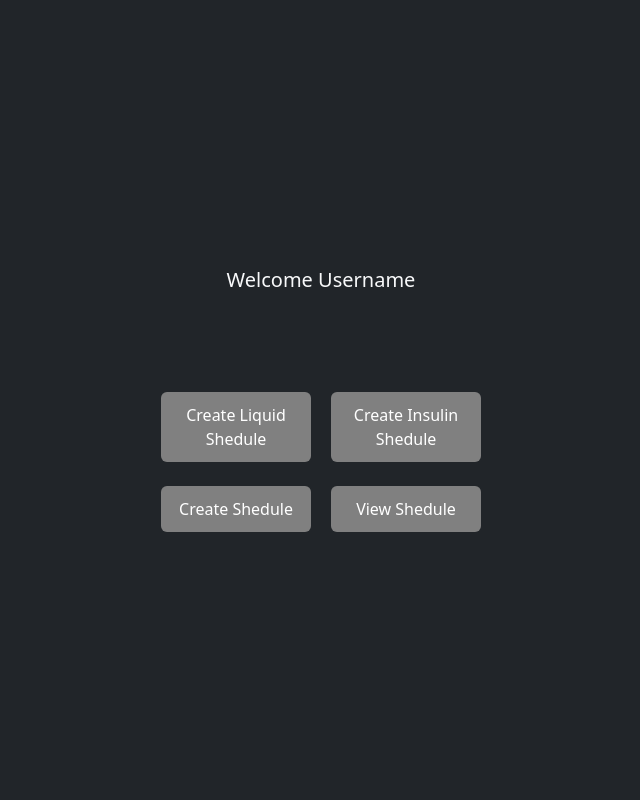
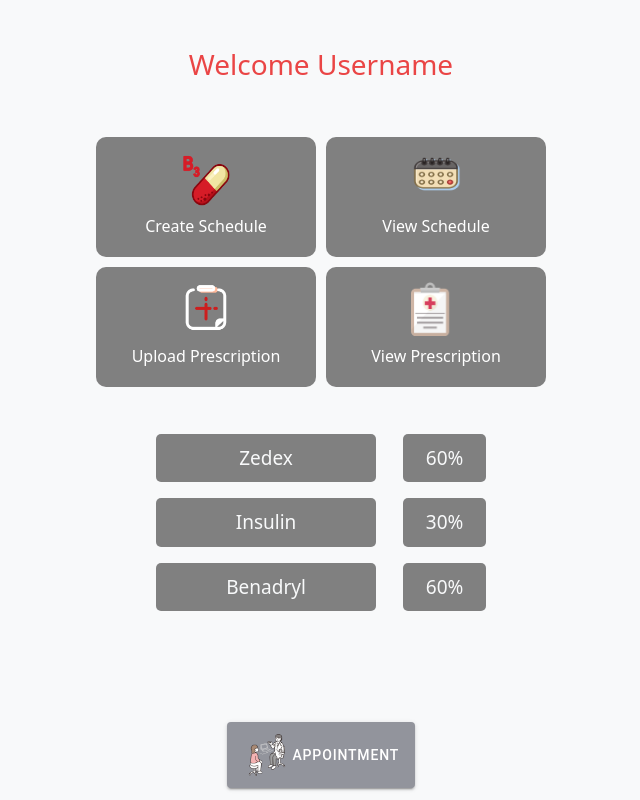
Before and after one commit to Shruti2906/SmartMedicineBox, a React (Vite) app: page /homeScreen in a window 1280 px wide. Shown: the whole page, without its empty margins (319-959 px from the left). Built offline with nearby package versions, Linux system fonts and the light colour scheme.

Commit message:
Added Homescreen components

```diff
--- a/src/pages/CreateScheduleLiquid/CreateScheduleLiquid.css
+++ b/src/pages/CreateScheduleLiquid/CreateScheduleLiquid.css
@@ -1,5 +1,8 @@
 .content{
     background-color: white;
+}
+.title-part{
+    margin-top: -60%;
 }
 
 .title-part h1{
--- a/src/pages/HomeScreen/homeScreen.css
+++ b/src/pages/HomeScreen/homeScreen.css
@@ -1,3 +1,45 @@
-/* .body{
-    background-color: ;
-} */
+.container-fluid{
+    height: 100vh;
+    display: flex;
+    flex-direction: column;
+    justify-content: center;
+    align-items: center;
+}
+.title h3{
+    color: var(--ion-color-pri);
+}
+.four-buttons{
+    margin-top: -5%;
+}
+.image-btn{
+    height: 120px;
+    display: flex;
+    flex-direction: column;
+    align-items: center;
+    background-color: gray;
+    padding: 15px;
+    border-radius: 10px;
+    color: white;
+}
+
+.appointment-btn{
+    margin-bottom: auto;
+}
+
+ion-col{
+    width: 230px;
+}
+
+ion-grid .medicine-name{
+    border-radius: 5px;
+    padding: 10px;
+    font-size: 19px;
+    background-color: gray;
+}
+
+ion-grid .medicine-per{
+    border-radius: 5px;
+    padding: 10px;
+    font-size: 19px;
+    background-color: gray;
+}
--- a/src/pages/HomeScreen/homeScreen.tsx
+++ b/src/pages/HomeScreen/homeScreen.tsx
@@ -1,52 +1,103 @@
-import { IonPage, IonRouterLink } from "@ionic/react";
+import { IonButton, IonCol, IonGrid, IonImg, IonPage, IonRouterLink, IonRow, IonText } from "@ionic/react";
 import 'bootstrap/dist/css/bootstrap.min.css';
 import './homeScreen.css';
-import ButtonComponent from "../../components/Button/ButtonComponent";
+import createSchedule from '/src/assets/images/createSchedule.png';
+import viewSchedule from '/src/assets/images/view_schedule.png';
+import uploadPres from '/src/assets/images/upload_prescription.png';
+import viewPres from '/src/assets/images/view_prescription.png';
+import appointment from '/src/assets/images/appointment.png';
+
 
 const Homepage: React.FC = () =>{
     return(
-        <IonPage className="bg-dark text-light d-flex justify-content-center">
-            <div>
-                <div className="title mt-auto">
-                    <h5 className="text-center">Welcome Username</h5>
-                </div>
-                <div className="text-center">
-                    <IonRouterLink routerLink="/createLiquidSchedule">
-                    <ButtonComponent title="Create Liquid Shedule" style={{ color:"white",
-                                                                    backgroundColor:"gray",
-                                                                    width:"150px",
-                                                                    margin: "0 10px",
-                                                                    padding:"10px 0"
-                    }}/>
-                    </IonRouterLink>
-
-                    <IonRouterLink routerLink="/createInsulinSchedule">
-                    <ButtonComponent title="Create Insulin Shedule" style={{ color:"white",
-                                                                    backgroundColor:"gray",
-                                                                    width:"150px",
-                                                                    margin: "0 10px",
-                                                                    padding:"10px 0"
-                    }}/>
-                    </IonRouterLink>
-                </div><br/>
-                <div className="text-center">
-                    <ButtonComponent title="Create Shedule" style={{ color:"white",
-                                                                    backgroundColor:"gray",
-                                                                    width:"150px",
-                                                                    margin: "0 10px",
-                                                                    padding:"10px 0"
-                    }}/>
-
-                    <IonRouterLink routerLink="/viewPrescription">
-                    <ButtonComponent title="View Shedule" style={{ color:"white",
-                                                                    backgroundColor:"gray",
-                                                                    width:"150px",
-                                                                    margin: "0 10px",
-                                                                    padding:"10px 0"
-                    }}/>
-                    </IonRouterLink>
+        <IonPage className="bg-light text-light d-flex justify-content-center">
+            <div className="container-fluid">
+                <div className="title mt-5">
+                    <h3 className="text-center">Welcome Username</h3>
                 </div>
 
+                {/* Four buttons */}
+                <div className="four-buttons">
+                <IonGrid>
+                    <IonRow>
+                        <IonCol>
+                            <IonRouterLink routerLink="/createLiquidSchedule">
+                            <div className="image-btn">
+                                <div className="image">
+                                    <IonImg  src={ createSchedule } style={{ width:"50px" }} ></IonImg>
+                                </div>
+                                <IonText className="p-1 text-center mt-auto">Create Schedule</IonText>
+                            </div>
+                            </IonRouterLink>
+                        </IonCol>
+                        <IonCol>
+                        <IonRouterLink routerLink="/createInsulinSchedule">
+                            <div className="image-btn">
+                                <div className="image">
+                                    <IonImg  src={ viewSchedule } style={{ width:"50px" }} ></IonImg>
+                                </div>
+                                <IonText className="p-1 text-center mt-auto">View Schedule</IonText>
+                            </div>
+                        </IonRouterLink>
+                        </IonCol>
+                    </IonRow>
+                    <IonRow>
+                        <IonCol>
+                        <IonRouterLink routerLink="/createLiquidSchedule">
+                            <div className="image-btn">
+                                <div className="image">
+                                    <IonImg  src={ uploadPres } style={{ width:"50px" }} ></IonImg>
+                                </div>
+                                <IonText className="p-1 text-center mt-auto">Upload Prescription</IonText>
+                            </div>
+                        </IonRouterLink>
+                        </IonCol>
+                        <IonCol>
+                        <IonRouterLink routerLink="/viewPrescription">
+                            <div className="image-btn">
+                                <div className="image">
+                                    <IonImg  src={ viewPres } style={{ width:"50px" }} ></IonImg>
+                                </div>
+                                <IonText className="p-1 text-center mt-auto">View Prescription</IonText>
+                            </div>
+                        </IonRouterLink>
+                        </IonCol>
+                    </IonRow>
+                </IonGrid>
+                </div>
+
+                {/* Liquid Percentages */}
+                <IonGrid className="mt-4">
+                    <IonRow className="py-2">
+                        <IonCol className="medicine-name" size="8">
+                            <IonText>Zedex</IonText>
+                        </IonCol>
+                        <IonCol className="medicine-per" offset="1">
+                            <IonText>60%</IonText>
+                        </IonCol>
+                    </IonRow>
+                    <IonRow className="py-2">
+                        <IonCol className="medicine-name" size="8">
+                            <IonText>Insulin</IonText>
+                        </IonCol>
+                        <IonCol className="medicine-per" offset="1">
+                            <IonText>30%</IonText>
+                        </IonCol>
+                    </IonRow>
+                    <IonRow className="py-2">
+                        <IonCol className="medicine-name" size="8">
+                            <IonText>Benadryl</IonText>
+                        </IonCol>
+                        <IonCol className="medicine-per" offset="1">
+                            <IonText>60%</IonText>
+                        </IonCol>
+                    </IonRow>
+                </IonGrid>
+
+                {/* Appointment Button */}
+                <div className="appointment-btn">
+                    <IonButton color="medium" className="p-2"> <IonImg className="p-1" src={ appointment } style={{ width:"50px" }}></IonImg> Appointment</IonButton>
+                </div>
             </div>
 
         </IonPage>
--- a/src/pages/ViewPrescripton/ViewPrescription.css
+++ b/src/pages/ViewPrescripton/ViewPrescription.css
@@ -9,7 +9,7 @@
     align-items: center;
 }
 
-.container-fluid .title{
+.content .container-fluid .title{
     background-color: var(--ion-color-pri);
     padding: 20px;
     width: 60%;
--- a/src/theme/variables.css
+++ b/src/theme/variables.css
@@ -4,7 +4,7 @@ http://ionicframework.com/docs/theming/ */
 /** Ionic CSS Variables **/
 :root {
   /** primary **/
-  --ion-color-primary: ;
+  --ion-color-primary: #3dc2ff ;
   --ion-color-primary-rgb: 56, 128, 255;
   --ion-color-primary-contrast: #ffffff;
   --ion-color-primary-contrast-rgb: 255, 255, 255;
```
Also changed, not shown: src/pages/CreateScheduleLiquid/CreateScheduleLiquid.tsx (+0 -11 lines).
